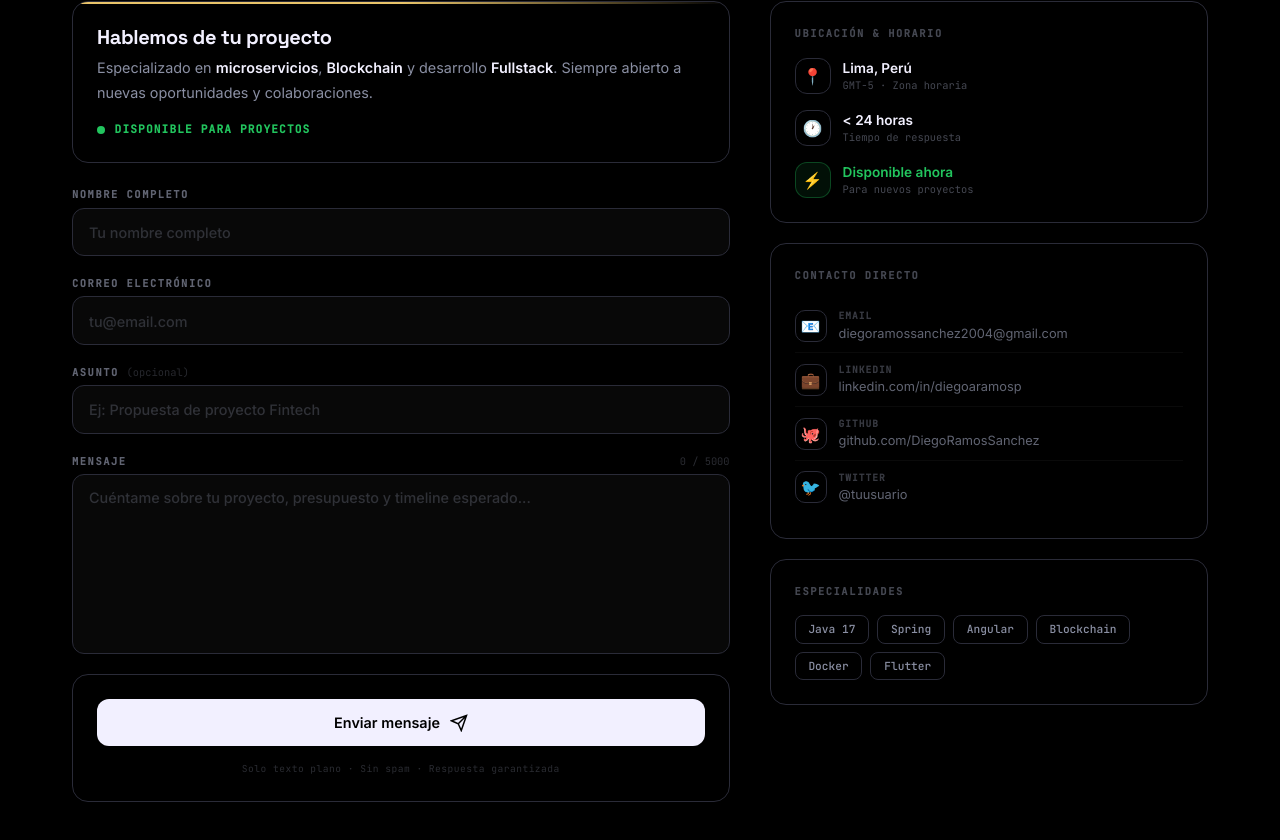
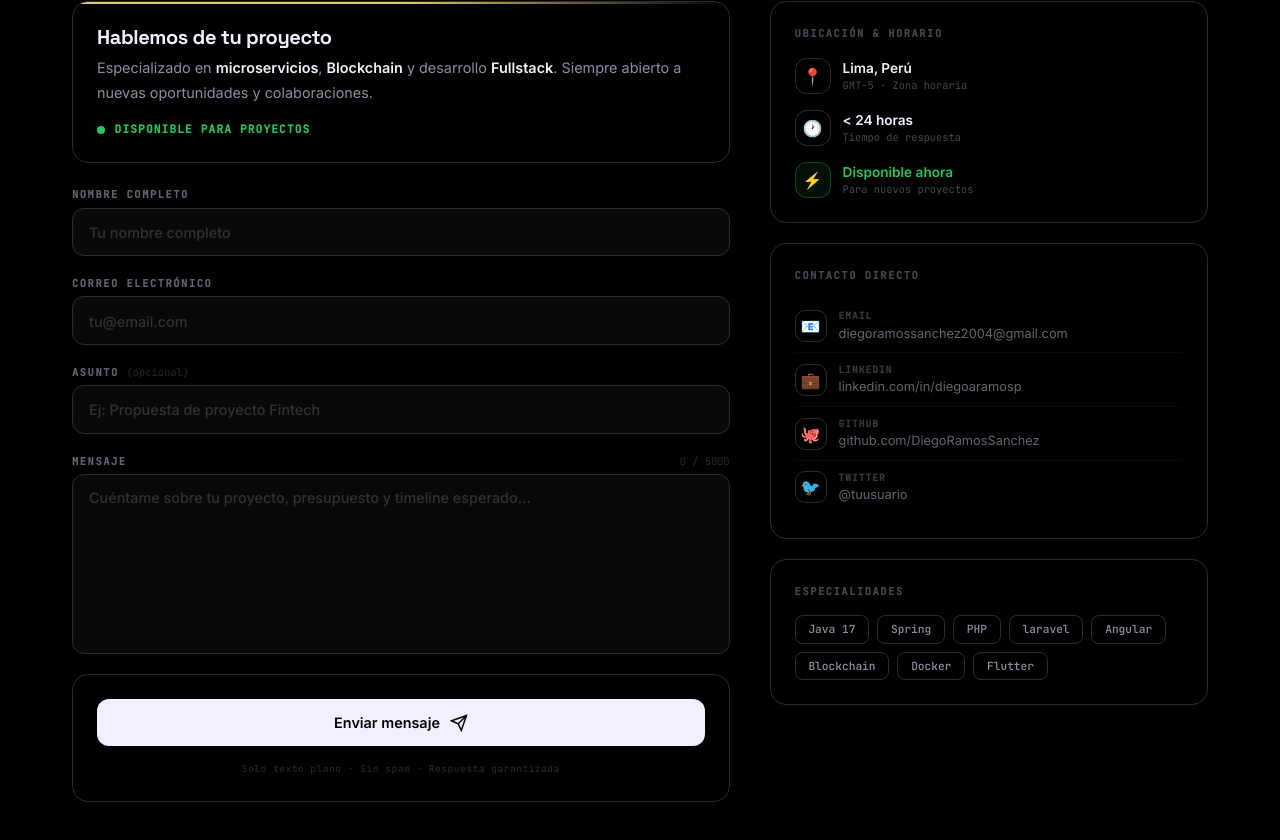
Before and after one commit to DiegoRamosSanchez/react_portafolio, a React (Vite) app: page / in a window 1280 px wide. Shown: the part 6699-7539 px from the top of the page. Built offline with nearby package versions, Linux system fonts and the light colour scheme.

Commit message:
LOW : UPDATE DATA

```diff
--- a/src/data/contac.js
+++ b/src/data/contac.js
@@ -28,6 +28,8 @@ export const socialLinks = [
 export const specialties = [
   "Java 17",
   "Spring",
+  "PHP",
+  "laravel",
   "Angular",
   "Blockchain",
   "Docker",
```
